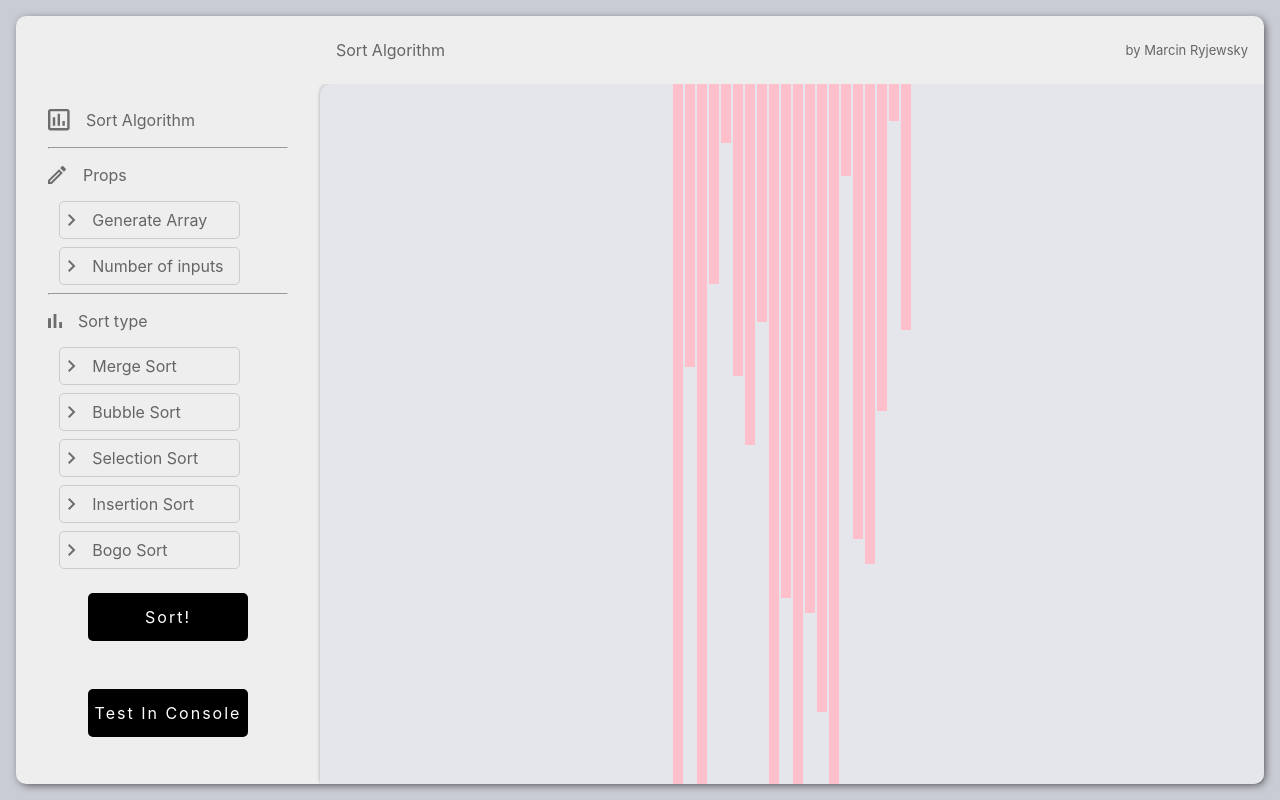
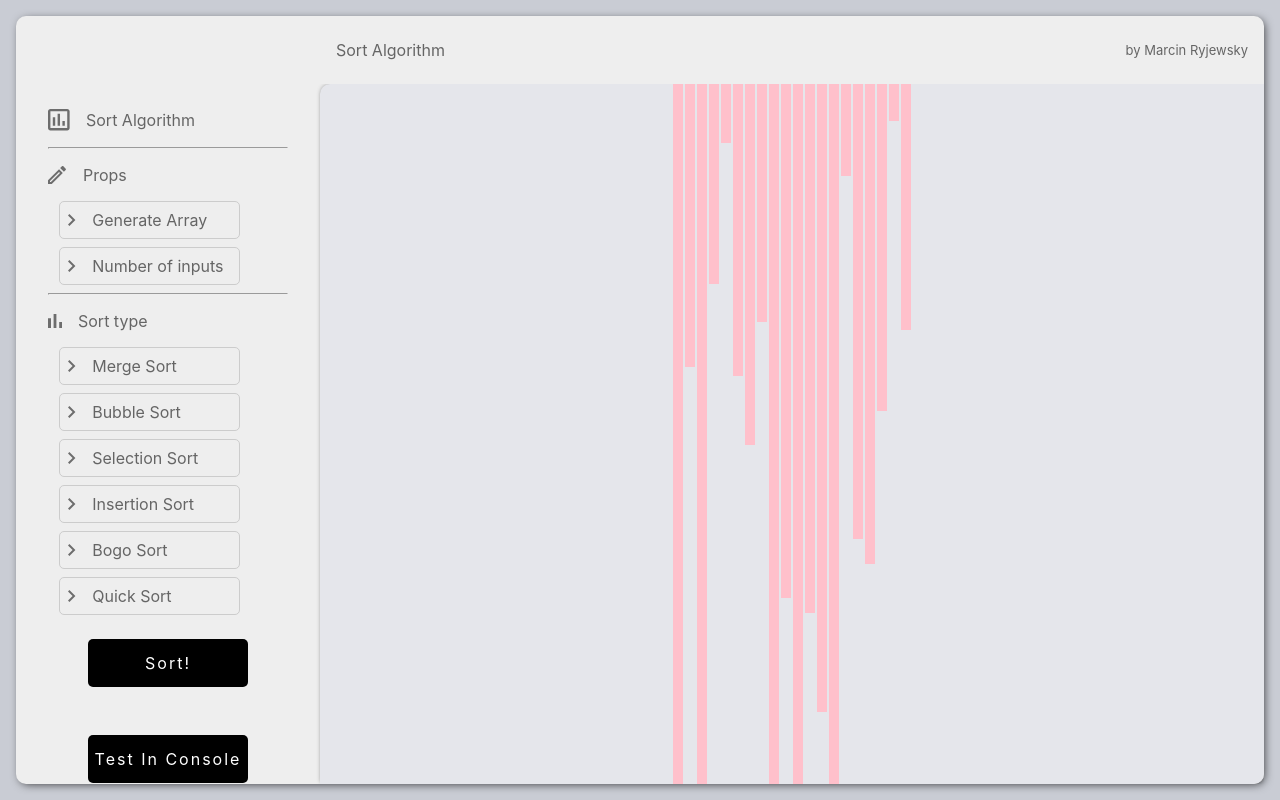
Before and after one commit to Ryjekk/Sort_Visualizer, a React (Create React App) app: page / in a window 1280 px wide. Built offline with nearby package versions, Linux system fonts and the light colour scheme.

Commit message:
adding quick sort

```diff
--- a/src/components/Navigation/ToolbarLeft/ToolbarLeft.js
+++ b/src/components/Navigation/ToolbarLeft/ToolbarLeft.js
@@ -56,6 +56,11 @@ class ToolbarLeft extends Component {
                             onClick={() => this.passAlgorithmHandler(this.props.bogoSort, "Bogo")}>
                             <img className={classes.NavImg} src={bulletICO} alt="bullet"/>Bogo Sort
                         </div>
+                        <div
+                            className={classes.NavElementsButton}
+                            onClick={() => this.passAlgorithmHandler(this.props.quikSort, "Quick")}>
+                            <img className={classes.NavImg} src={bulletICO} alt="bullet"/>Quick Sort
+                        </div>
                     </div>
                 </nav>
                 <div>
--- a/src/containers/SortContent/SortContent.js
+++ b/src/containers/SortContent/SortContent.js
@@ -9,6 +9,7 @@ import {bubbleSort, getBubbleSortAnimations} from '../../helperFunction/SortingA
 import {selectionSort, getSelectionSortAnimations} from '../../helperFunction/SortingAlgorithms/SelectionSort'
 import {insertionSort, getInsertionSortAnimations} from "../../helperFunction/SortingAlgorithms/InsertionSort";
 import {bogoSort, getBogoSortAnimations} from "../../helperFunction/SortingAlgorithms/BogoSort";
+import {quickSort} from "../../helperFunction/SortingAlgorithms/QuickSort";
 
 // Number of bars
 const NUMBER_OF_ARRAY_BARS = 20;
@@ -158,6 +159,14 @@ class SortContent extends Component {
         console.log(animations)
     };
 
+    // Quick sort
+    quickSort = () => {
+        const javaScriptSortedArray = this.state.array.slice().sort((a,b) => a - b);
+        const sortedArray = quickSort(this.state.array, 0, this.state.array.length - 1);
+
+        console.log(areArraysAreEqual(javaScriptSortedArray, sortedArray));
+    };
+
     // Test 100 sorts
     testAlgorithm = () => {
         console.log(`** TEST CHECK **`);
@@ -172,6 +181,7 @@ class SortContent extends Component {
           const bubbleSortedArray = bubbleSort(array.slice());
           const selectionSortedArray = selectionSort(array.slice());
           const insertionSortedArray = insertionSort(array.slice());
+          const quickSortedArray = quickSort(array.slice(), 0, array.length - 1);
           console.log(`-> Merge Sort Check`, areArraysAreEqual(javaScriptSortedArray, mergeSortedArray),
                     '\n',
                     `-> Bubble Sort Check`, areArraysAreEqual(javaScriptSortedArray, bubbleSortedArray),
@@ -179,6 +189,8 @@ class SortContent extends Component {
                     `-> Selection Sort Check`, areArraysAreEqual(javaScriptSortedArray, selectionSortedArray),
                     '\n',
                     `-> Insertion Sort Check`, areArraysAreEqual(javaScriptSortedArray, insertionSortedArray),
+                    '\n',
+                    `-> Quick Sort Check`, areArraysAreEqual(javaScriptSortedArray, quickSortedArray)
           );
 
       }
@@ -197,6 +209,7 @@ class SortContent extends Component {
                     selectionSort={this.selectionSort}
                     insertionSort={this.insertionSort}
                     bogoSort={this.bogoSort}
+                    quikSort={this.quickSort}
                     testAlgorithm={this.testAlgorithm}
                 />
                 <div className={classes.SortContent}>
--- a/src/helperFunction/SortingAlgorithms/QuickSort.js
+++ b/src/helperFunction/SortingAlgorithms/QuickSort.js
@@ -0,0 +1,30 @@
+// HELPER FUNCTION //
+function swap (array, a, b){
+    let temp = array[a];
+    array[a] = array[b];
+    array[b] = temp
+}
+
+// -------- QUICk SORT -------- //
+export const quickSort = (array, start, end) => {
+    if (start >= end) return;
+
+    let idx = partition(array, start, end);
+    quickSort(array, start, idx - 1);
+    quickSort(array, idx + 1, end)
+    return array;
+};
+
+function partition(array, start, end) {
+    let pivotIdx = start;
+    let pivotVal = array[end];
+
+    for (let i = start; i < end; i++) {
+        if (array[i] < pivotVal) {
+            swap(array, i, pivotIdx);
+            pivotIdx++
+        }
+    }
+    swap(array, pivotIdx, end);
+    return pivotIdx;
+}
```
